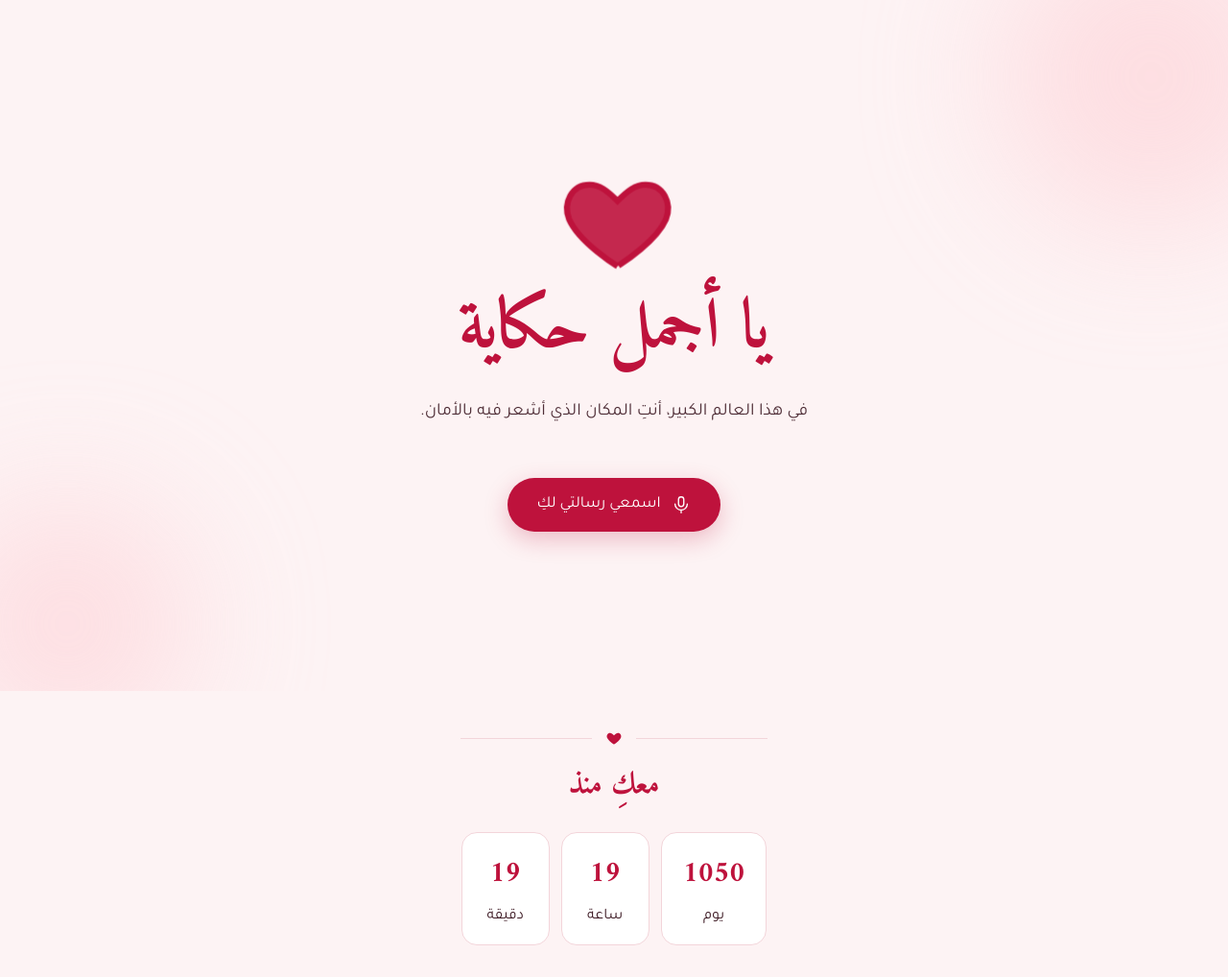
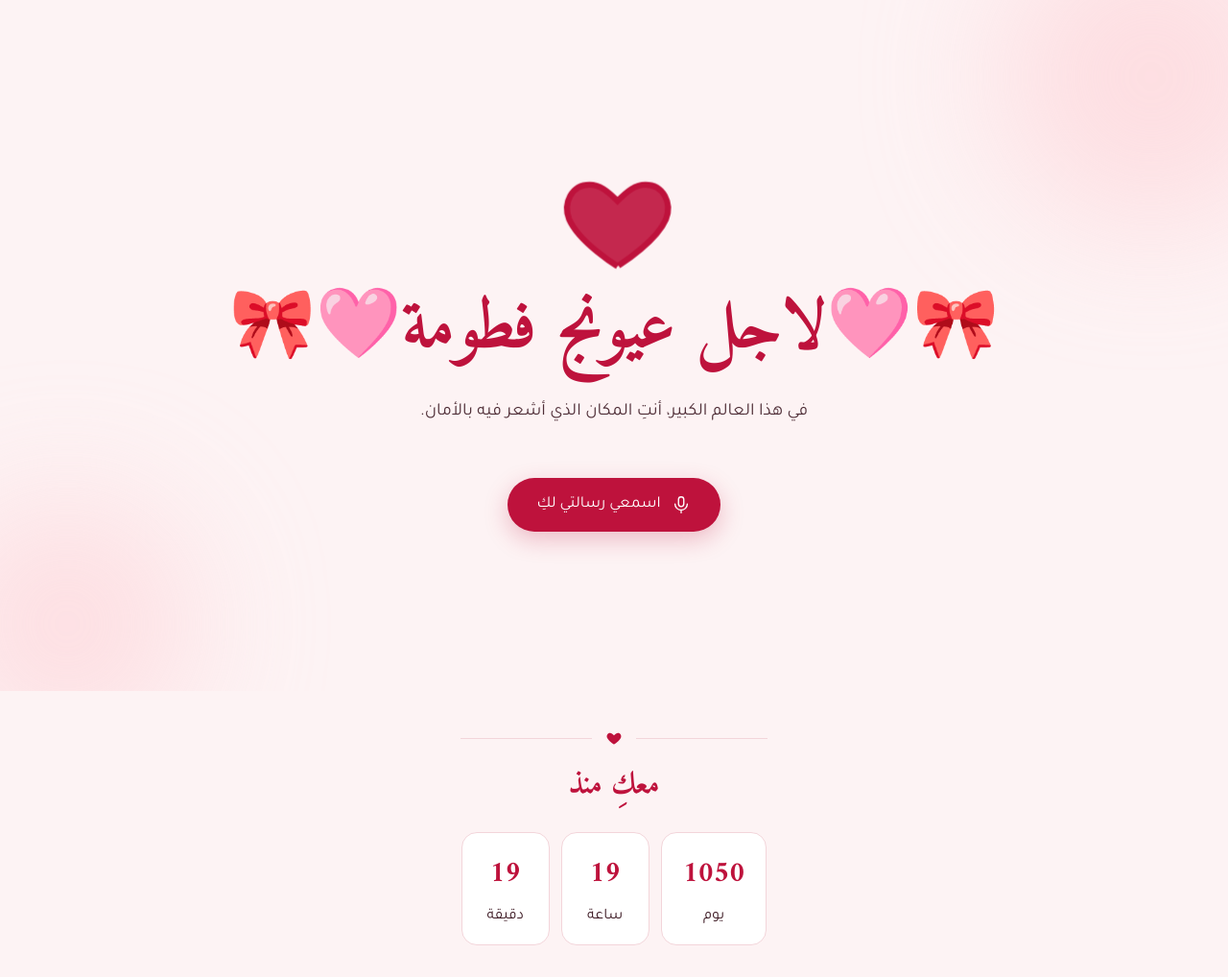
Before and after one commit to ahmed342k/-, a plain HTML site: page index.html in a window 1280 px wide. Shown: the top 1018 px of the page at 96% size. Drawn offline with Linux system fonts and the light colour scheme.

Commit message:
Update heading text with new content

```diff
--- a/index.html
+++ b/index.html
@@ -66,7 +66,7 @@ footer{text-align:center;padding:30px;opacity:.7}
 
 <div class="hero">
   <svg class="bigheart" viewBox="0 0 24 24" aria-hidden="true"><path pathLength="1" d="M12 21s-7.5-4.6-9.5-9.2C1.2 8.6 3 5 6.5 5c2 0 3.5 1.2 5.5 3.2C14 6.2 15.5 5 17.5 5 21 5 22.8 8.6 21.5 11.8 19.5 16.4 12 21 12 21z"/></svg>
-  <h1 id="name">يا أجمل حكاية</h1>
+  <h1 id="name">🎀🩷لاجل عيونج فطومة🩷🎀</h1>
   <p class="sub" id="typed"></p>
   <a class="btn" href="#voice" onclick="burst()"><svg class="ic" style="stroke:#fff;width:22px;height:22px"><use href="#i-mic"/></svg>اسمعي رسالتي لكِ</a>
 </div>
```
